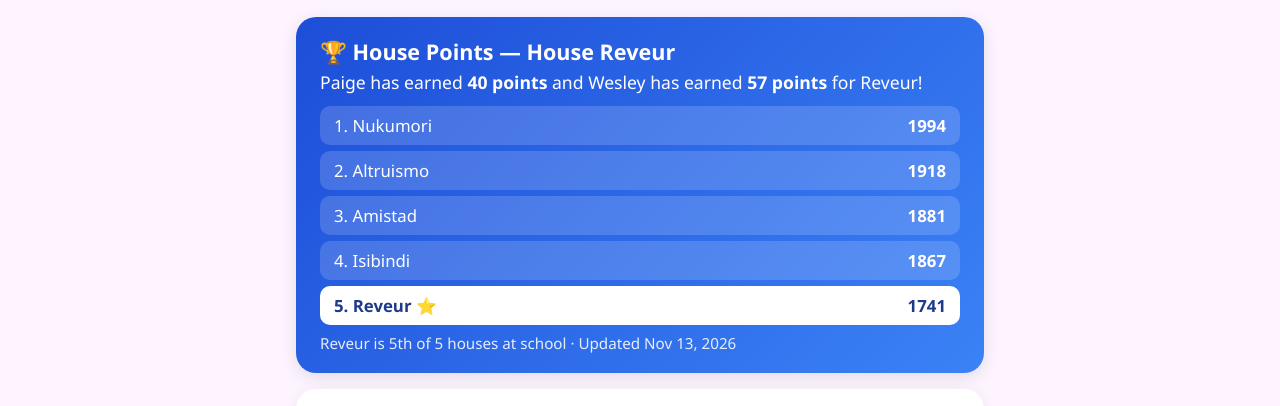
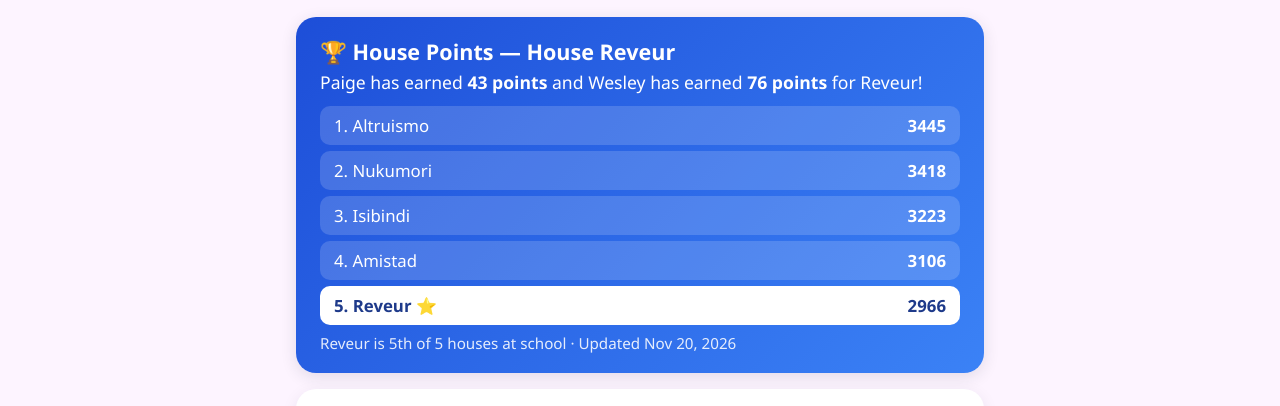
Before and after one commit to evenflow58/evenflow58.github.io, a plain HTML site: page paige.html in a window 1280 px wide. Shown: the part 159-565 px from the top of the page. Drawn offline with Linux system fonts and the light colour scheme.

Commit message:
Update House Points leaderboard

```diff
--- a/paige.html
+++ b/paige.html
@@ -42,15 +42,15 @@
 <main>
   <section class="house-board">
     <h2>&#127942; House Points &mdash; House Reveur</h2>
-    <p class="house-mine">Paige has earned <strong>40 points</strong> and Wesley has earned <strong>57 points</strong> for Reveur!</p>
+    <p class="house-mine">Paige has earned <strong>43 points</strong> and Wesley has earned <strong>76 points</strong> for Reveur!</p>
     <ol class="house-list">
-      <li><span>1. Nukumori</span><strong>1994</strong></li>
-      <li><span>2. Altruismo</span><strong>1918</strong></li>
-      <li><span>3. Amistad</span><strong>1881</strong></li>
-      <li><span>4. Isibindi</span><strong>1867</strong></li>
-      <li class="mine"><span>5. Reveur &#11088;</span><strong>1741</strong></li>
+      <li><span>1. Altruismo</span><strong>3445</strong></li>
+      <li><span>2. Nukumori</span><strong>3418</strong></li>
+      <li><span>3. Isibindi</span><strong>3223</strong></li>
+      <li><span>4. Amistad</span><strong>3106</strong></li>
+      <li class="mine"><span>5. Reveur &#11088;</span><strong>2966</strong></li>
     </ol>
-    <p class="house-note">Reveur is 5th of 5 houses at school &middot; Updated Nov 13, 2026</p>
+    <p class="house-note">Reveur is 5th of 5 houses at school &middot; Updated Nov 20, 2026</p>
   </section>
   <a class="card" href="headache-tracker.html">
     <span class="badge health">Daily Tracker</span>
```
Also changed, not shown: wesley.html (+7 -7 lines).
